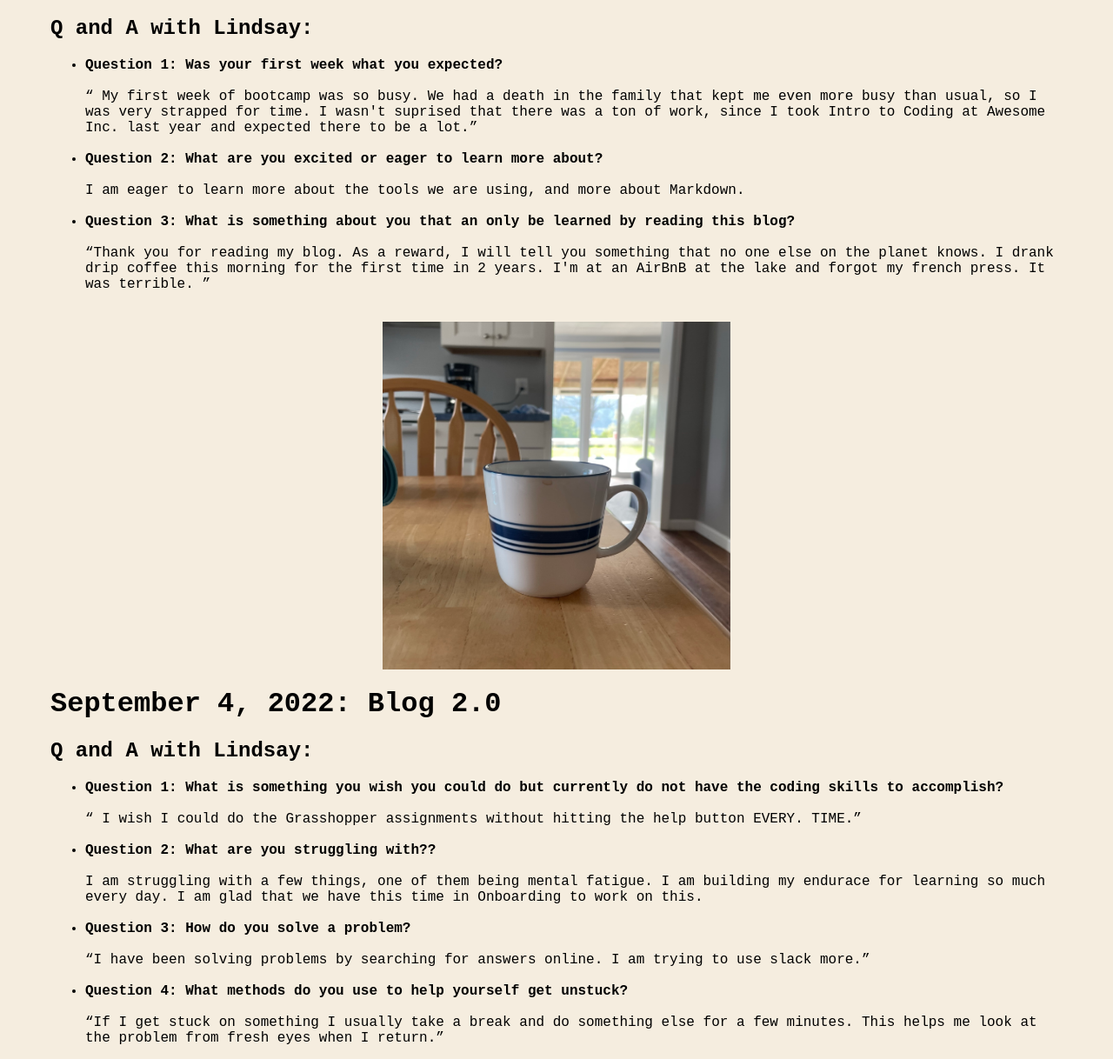
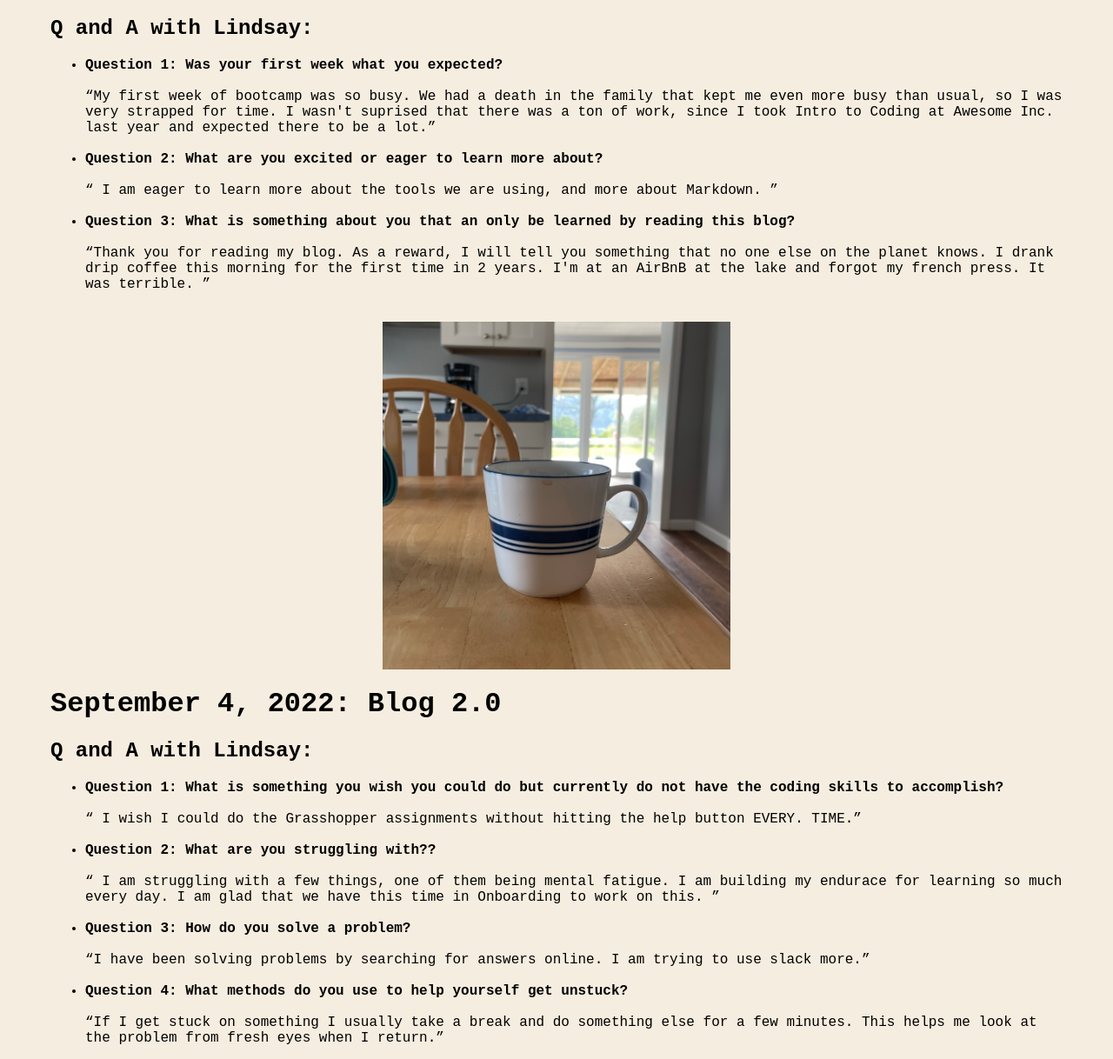
Before and after one commit to Lynz951/My-Blog, a plain HTML site: page index.html in a window 1280 px wide. Shown: the part 61-1279 px from the top of the page at 87% size. Drawn offline with Linux system fonts and the light colour scheme.

Commit message:
fixed quotations

```diff
--- a/index.html
+++ b/index.html
@@ -28,12 +28,12 @@
         <ul>
         <li><b>Question 1: Was your first week what you expected?</b></li>
         <br>
-        <q> My first week of bootcamp was so busy. We had a death in the family that kept me even more busy than usual, so I was very strapped for time. I wasn't suprised that there was a ton of work, since I took Intro to Coding at Awesome Inc. last year and expected there to be a lot.</q>
+        <q>My first week of bootcamp was so busy. We had a death in the family that kept me even more busy than usual, so I was very strapped for time. I wasn't suprised that there was a ton of work, since I took Intro to Coding at Awesome Inc. last year and expected there to be a lot.</q>
         <br>
         <br>
         <li><b>Question 2: What are you excited or eager to learn more about?</b></li>
         <br>
-        </q> I am eager to learn more about the tools we are using, and more about Markdown. </q>
+        <q> I am eager to learn more about the tools we are using, and more about Markdown. </q>
         <br>
         <br>
         <li><b>Question 3: What is something about you that an only be learned by reading this blog?</b></li>
@@ -56,7 +56,7 @@
         <br>
         <li><b>Question 2: What are you struggling with??</b></li>
         <br>
-        </q>  I am struggling with a few things, one of them being mental fatigue. I am building my endurace for learning so much every day. I am glad that we have this time in Onboarding to work on this. </q>
+        <q>  I am struggling with a few things, one of them being mental fatigue. I am building my endurace for learning so much every day. I am glad that we have this time in Onboarding to work on this. </q>
         <br>
         <br>
         <li><b>Question 3: How do you solve a problem? </b></li>
@@ -102,7 +102,7 @@
         <br>
         <li><b>What hindered your progress during Onboarding?</b></li>
         <br>
-        <q>Nothing really hindered my progress. I think I should have spent more time studying.
+        <q>Nothing really hindered my progress. I think I should have spent more time studying.</q>
         <br>
         <br>
         <li><b>How did you overcome challenges during Onboarding?</b></li>
```
